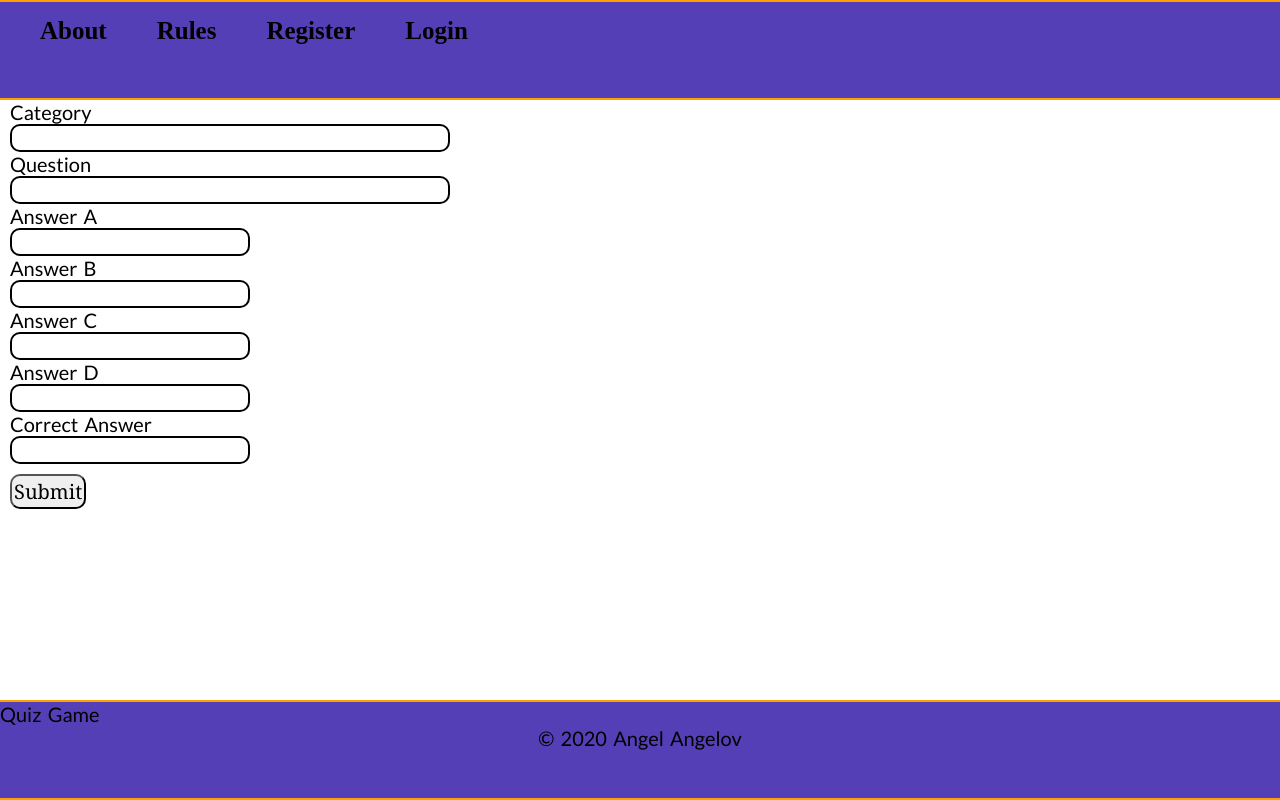
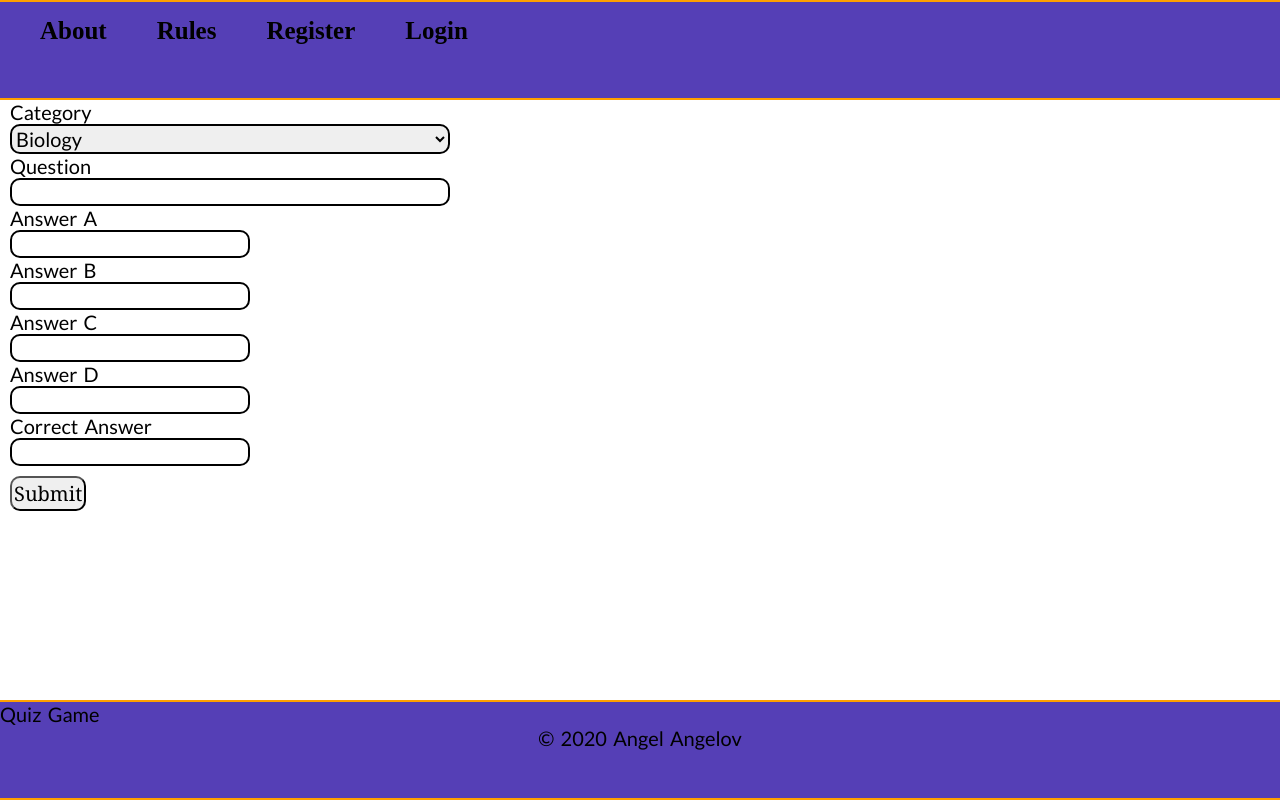
Before and after one commit to akangelov/Quiz-Game, a React (Create React App) app in the folder my-app/: page /create in a window 1280 px wide. Built offline with nearby package versions, Linux system fonts and the light colour scheme.

Commit message:
feat:add question

```diff
--- a/my-app/src/components/questions/crud/CreateQuestion.jsx
+++ b/my-app/src/components/questions/crud/CreateQuestion.jsx
@@ -20,24 +20,24 @@ const formik = useFormik({
         answerD: '',
         correctAnswer: '',
     },
-    validationSchema: Yup.object({
-        category: Yup.string()
-            .min(3, 'Must be 3 characters or more')
-            .required('Required'),
-        question: Yup.string()
-            .min(10, 'Must be 10 characters or more')
-            .required('Required'),
-        answerA: Yup.string()
-            .required('Required'),
-        answerB: Yup.string()
-            .required('Required'),
-        answerC: Yup.string()
-            .required('Required'),
-        answerD: Yup.string()
-            .required('Required'),
-        correctAnswer: Yup.string()
-            .required('Required'),
-   }),
+//     validationSchema: Yup.object({
+//         category: Yup.string()
+//             .min(3, 'Must be 3 characters or more')
+//             .required('Required'),
+//         question: Yup.string()
+//             .min(10, 'Must be 10 characters or more')
+//             .required('Required'),
+//         answerA: Yup.string()
+//             .required('Required'),
+//         answerB: Yup.string()
+//             .required('Required'),
+//         answerC: Yup.string()
+//             .required('Required'),
+//         answerD: Yup.string()
+//             .required('Required'),
+//         correctAnswer: Yup.string()
+//             .required('Required'),
+//    }),
     onSubmit: values => {
         postService.create(values).then(() => {
             toast("New question added!")
@@ -49,14 +49,19 @@ const formik = useFormik({
         <form onSubmit={formik.handleSubmit} >
             <div className={styles.containerOne}>
                 <label className={styles.label} htmlFor="category">Category</label>
-            <input
+            <select
                 className={styles.item}
                 id="category"
                 name="category"
                 type="text"
                 onChange={formik.handleChange}
                 value={formik.values.category}
-            />
+            >
+                <option value="biology">Biology</option>
+                <option value="history">History</option>
+                <option value="geography">Geography</option>
+                <option value="science">Science</option>
+            </select>
             {formik.touched.category && formik.errors.category ? (
                 <div>{formik.errors.category}</div>
             ) : null}
```
